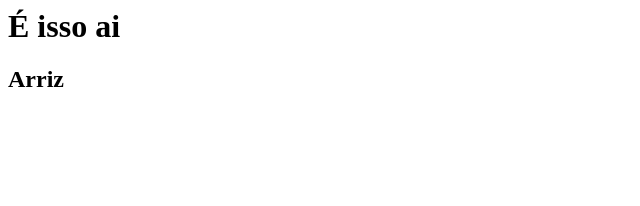
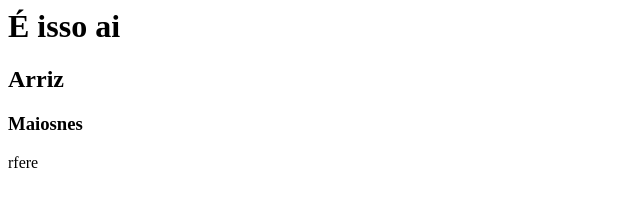
Before and after one commit to usuariodesconhecido1/curso-git-hub, a plain HTML site: page index.html in a window 1280 px wide. Shown: the whole page, without its empty margins (0-640 px from the left). Drawn offline with Linux system fonts and the light colour scheme.

Commit message:
Criando novas funcionalidades na home com paragrafo

```diff
--- a/index.html
+++ b/index.html
@@ -1,2 +1,4 @@
 <h1>É isso ai</h1>
 <h2>Arriz</h2>
+<h3>Maiosnes</h3>
+<p>rfere</p>
```
Also changed, not shown: a.txt (added), nomes.txt.
